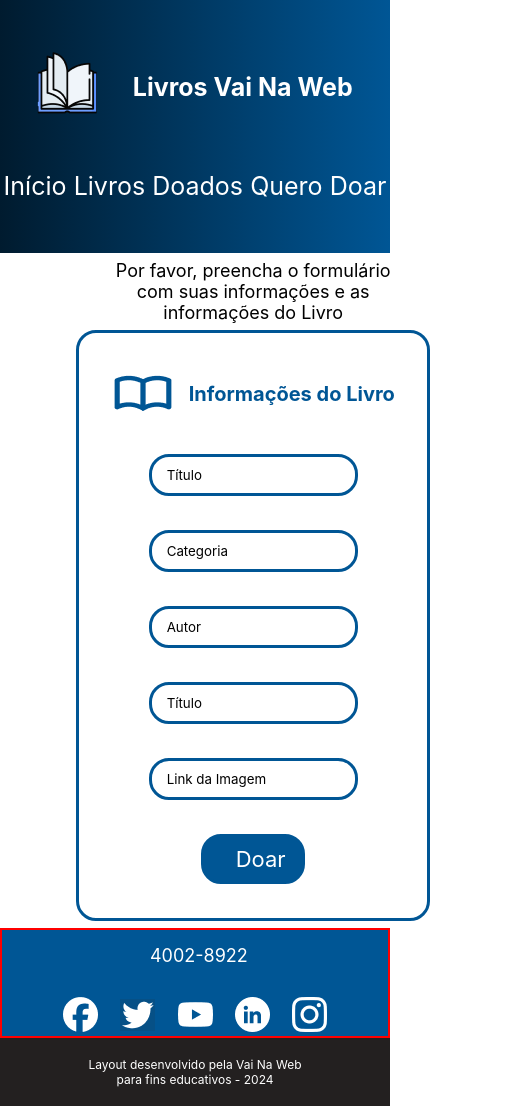
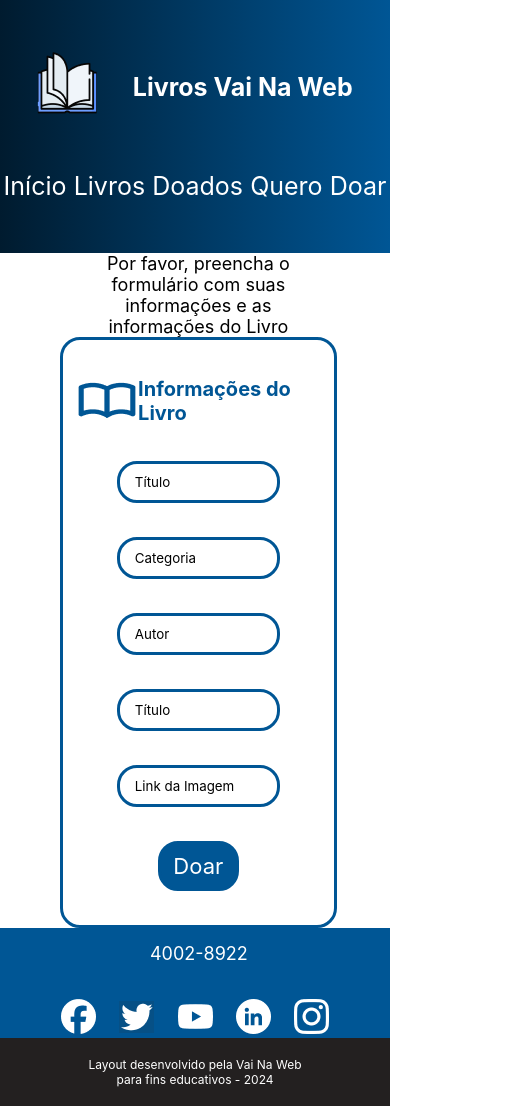
Before and after one commit to hugoffranca/desafioVaiNoLivro, a React (Vite) app: page /queroDoar in a window 390 px wide. Shown: the whole page, 506 px wide, since content can reach past the window. Built offline with nearby package versions, Linux system fonts and the light colour scheme.

Commit message:
fix: fix de responsividade pág Quero Doar

```diff
--- a/src/components/footer/footer.module.scss
+++ b/src/components/footer/footer.module.scss
@@ -30,7 +30,7 @@
   .contatosFooter {
     flex-direction: column;
     height: 13vh;
-    border: red 2px solid;
+
     p {
       padding-top: 15px;
     }
--- a/src/pages/queroDoar/queroDoar.module.scss
+++ b/src/pages/queroDoar/queroDoar.module.scss
@@ -53,7 +53,7 @@ form {
 
 @media (max-width: 780px) {
   .queroDoarSection {
-    width: 60vh;
+    width: 47vh;
 
     p {
       font-size: 18px;
@@ -69,4 +69,8 @@ form {
       font-size: 20px;
     }
   }
+
+  .botaoDoar {
+    padding: 0;
+  }
 }
```
